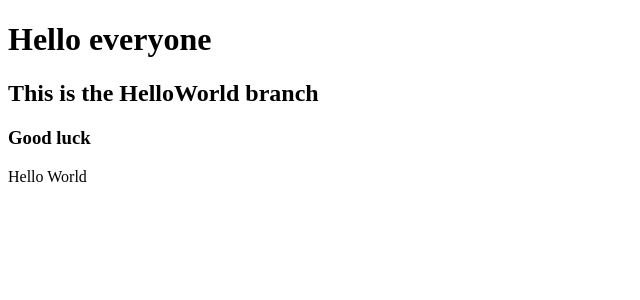
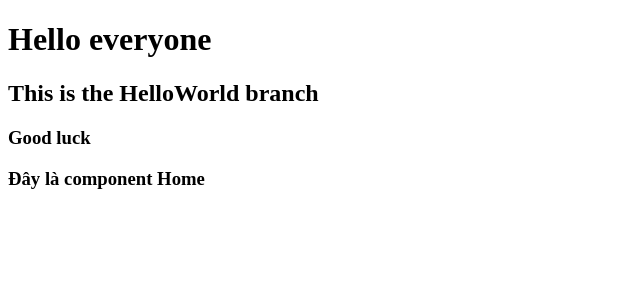
Before and after one commit to non4m382/Angular14, an Angular app: page / in a window 1280 px wide. Shown: the top 300 px of the page, without its empty margins (0-640 px from the left). Built offline with nearby package versions, Linux system fonts and the light colour scheme.

Commit message:
Component

```diff
--- a/src/app/app.component.html
+++ b/src/app/app.component.html
@@ -1,3 +1,5 @@
 <h1>Hello everyone</h1>
 <h2>This is the HelloWorld branch</h2>
 <h3>Good luck</h3>
+
+<app-home></app-home>
--- a/src/app/app.module.ts
+++ b/src/app/app.module.ts
@@ -3,10 +3,12 @@
 
 import { AppRoutingModule } from './app-routing.module';
 import { AppComponent } from './app.component';
+import { HomeComponent } from './home/home.component';
 
 @NgModule({
   declarations: [
-    AppComponent
+    AppComponent,
+    HomeComponent
   ],
   imports: [
     BrowserModule,
--- /dev/null
+++ b/src/app/home/home.component.ts
@@ -0,0 +1,15 @@
+import { Component, OnInit } from '@angular/core';
+
+@Component({
+  selector: 'app-home',
+  templateUrl: './home.component.html',
+  styleUrls: ['./home.component.scss']
+})
+export class HomeComponent implements OnInit {
+
+  constructor() { }
+
+  ngOnInit(): void {
+  }
+
+}
--- a/src/index.html
+++ b/src/index.html
@@ -9,6 +9,6 @@
 </head>
 <body>
   <app-root></app-root>
-  Hello World
+  <!-- Hello World -->
 </body>
 </html>
```
Also changed, not shown: src/app/home/home.component.scss (added), 1 other file (tests, documents, lock files or other folders).
